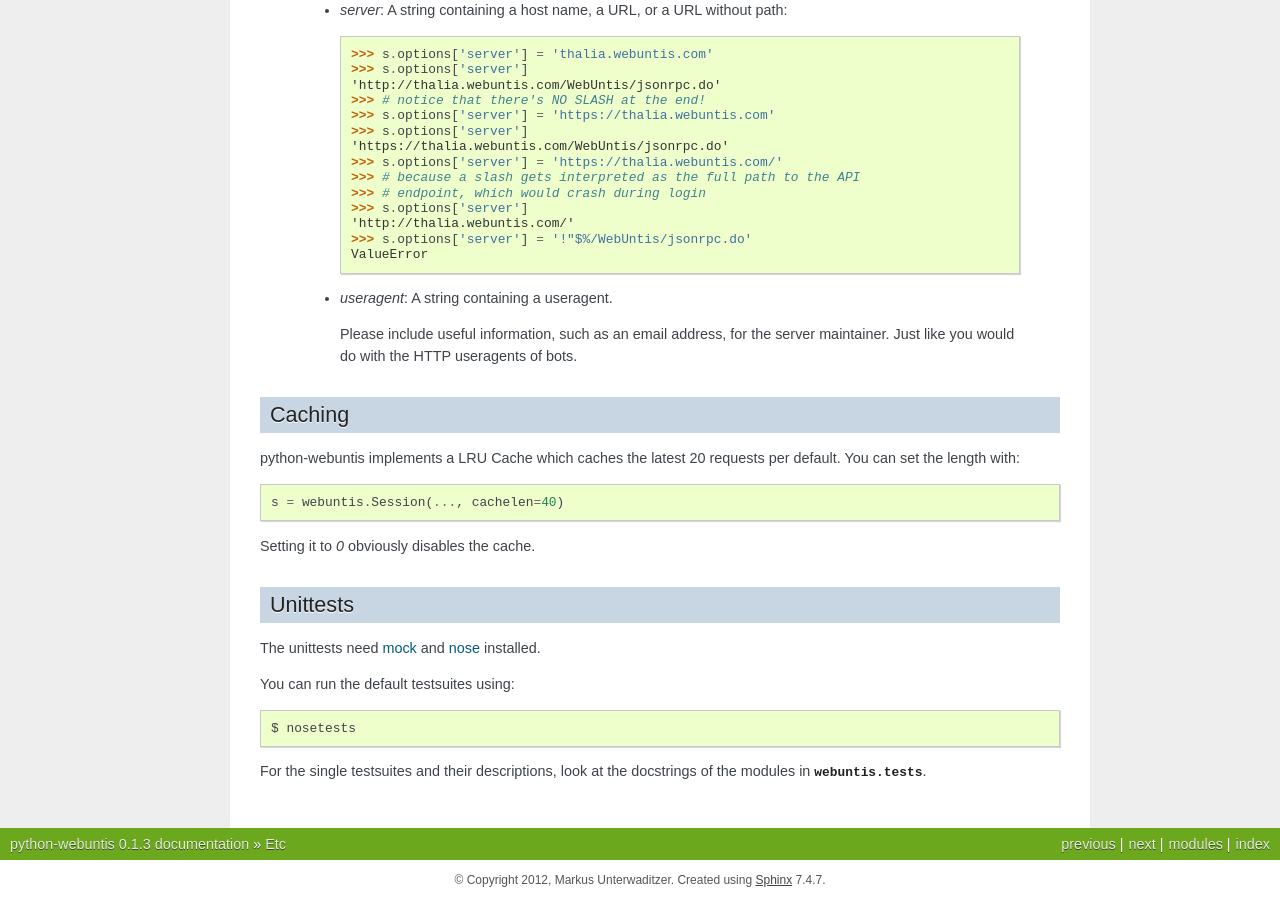
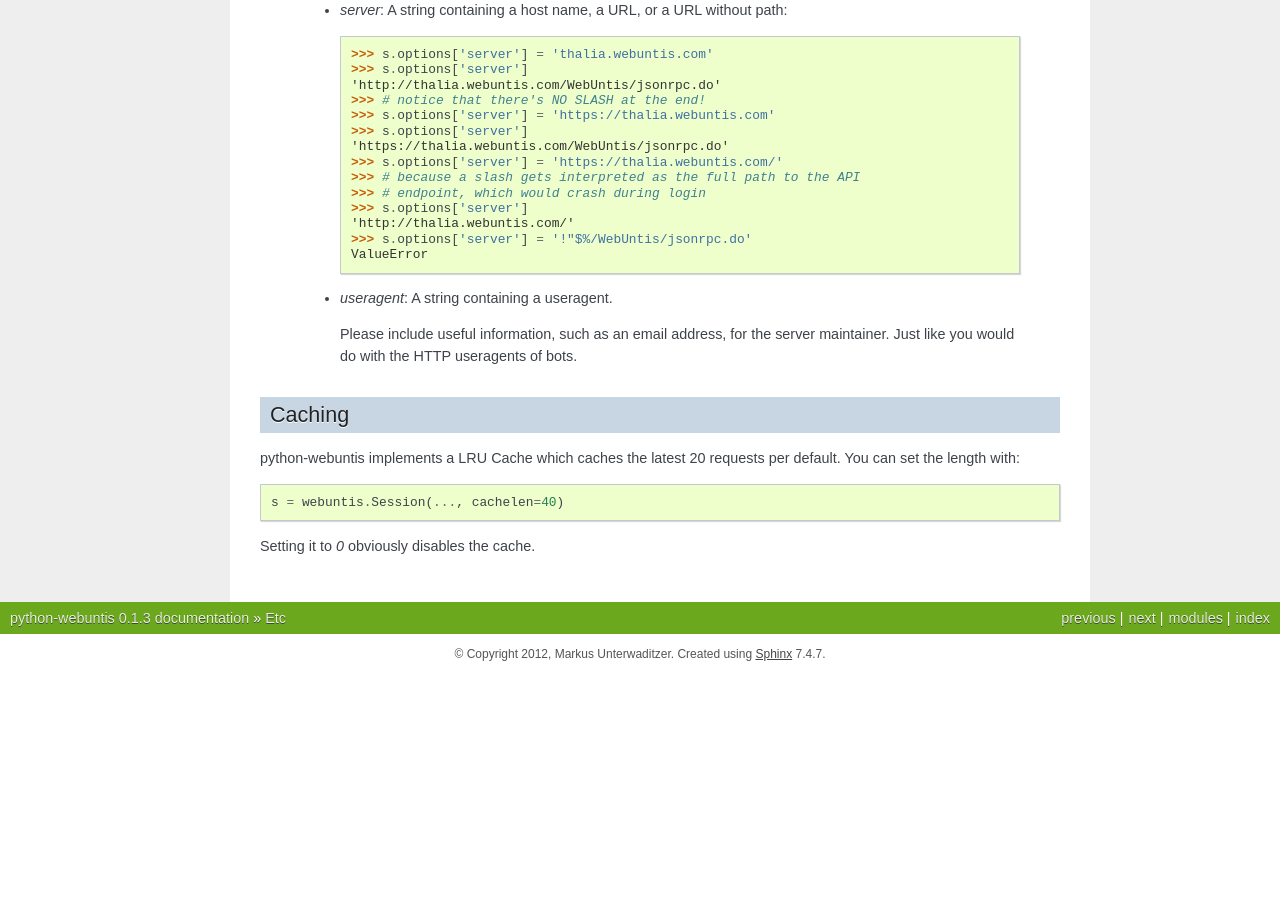
Before and after one commit to python-webuntis/python-webuntis, a Sphinx documentation site: the page built from docs/etc.rst, in a window 1280 px wide and 900 px high, scrolled down 621 px. Built offline with Sphinx 7.4.7, drawn with Linux system fonts in a browser that asks for light colours; after the commit the page ends 1295 px from its top, so only the background shows below that.

Commit message:
Moved the unittest info to README

```diff
--- a/docs/etc.rst
+++ b/docs/etc.rst
@@ -66,17 +66,3 @@ default. You can set the length with::
     s = webuntis.Session(..., cachelen=40)
 
 Setting it to `0` obviously disables the cache.
-
-Unittests
-=========
-
-.. module:: webuntis.tests
-
-
-The unittests need `mock <http://www.voidspace.org.uk/python/mock/>`_ and `nose <https://nose.readthedocs.org/en/latest/index.html>`_ installed.
-
-You can run the default testsuites using::
-
-    $ nosetests
-
-For the single testsuites and their descriptions, look at the docstrings of the modules in :py:mod:`webuntis.tests`.
```
Also changed, not shown: README.rst (+12 -0 lines).
